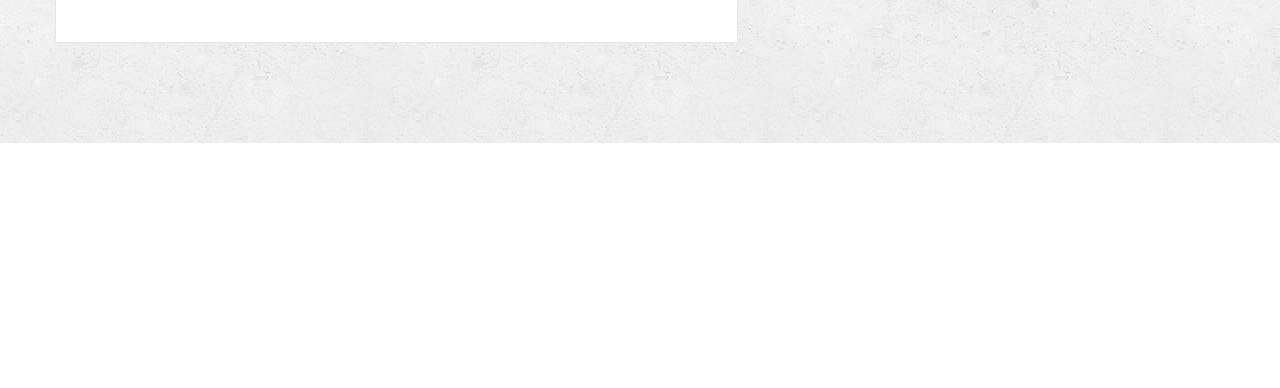
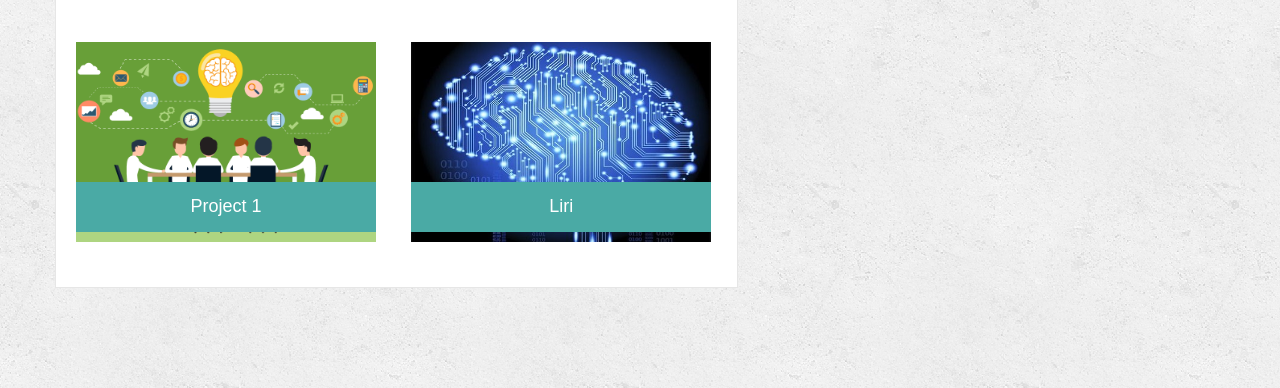
Before and after one commit to Torrespain/bootstrap-portfolio, a plain HTML site: page portfolio.html in a window 1280 px wide. Shown: the part 953-1341 px from the top of the page. Before the commit the page ends 1096 px from the top, so only its background shows below. Drawn offline with nearby package versions, Linux system fonts and the light colour scheme.

Commit message:
added project 1 and liri links, fixed minor errors

```diff
--- a/portfolio.html
+++ b/portfolio.html
@@ -64,6 +64,18 @@
 						<h4>Train-Game</h4>
 					</div>
 				</div>
+				<div class="row">
+					<div class="col-lg-6">
+						<a href="https://torrespain.github.io/project1-the-whole-thing/" target="_blank">
+						<img class="pimages" src="assets/images/project1.png" width="300px" height="200px"></a>
+						<h4>Project 1</h4>
+					</div>
+					<div class="col-lg-6">
+						<a href="https://github.com/Torrespain/liri-node-app" target="_blank">
+						<img class="pimages" src="assets/images/liri.jpg" width="300px" height="200px"></a>
+						<h4>Liri</h4>
+					</div>
+				</div>
 			</div>
 		</div>
 		<div class="col-lg-1">
```
Also changed, not shown: contact.html (+1 -1 lines), assets/images/liri.jpg (added), assets/images/project1.png (added).
